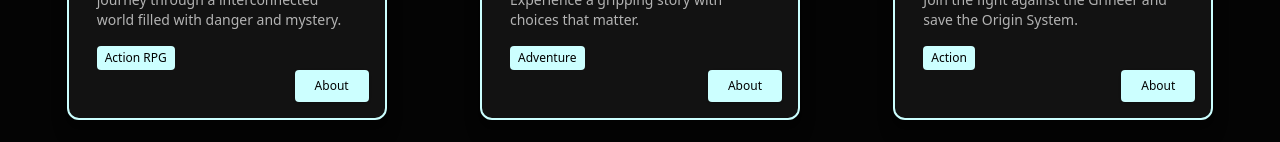
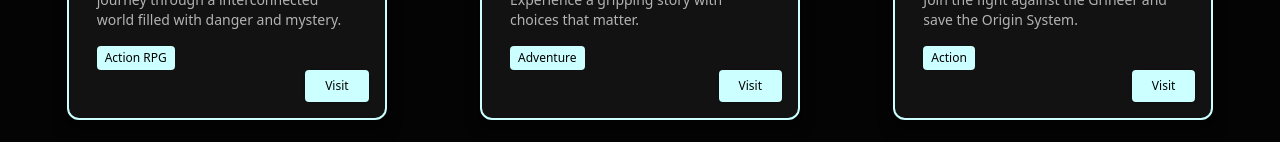
Before and after one commit to IDigics/game-catalog, a Next.js app: page / in a window 1280 px wide. Shown: the part 456-598 px from the top of the page. Built offline with nearby package versions, Linux system fonts and the light colour scheme.

Commit message:
Your commit message here

```diff
--- a/components/gamecard.jsx
+++ b/components/gamecard.tsx
@@ -1,6 +1,20 @@
 import React from "react";
 
-function GameCard({ image, title, description, About, category }) {
+type GameCardProps = {
+  image: string;
+  title: string;
+  description: string;
+  About: string;
+  category: string;
+};
+
+const GameCard: React.FC<GameCardProps> = ({
+  image,
+  title,
+  description,
+  About,
+  category,
+}) => {
   return (
     <div className="bg-[#121212] border-2 border-[#CCFFFF] rounded-xl shadow-xl hover:scale-105 hover:shadow-2xl transition-all duration-300 w-80">
       <figure className="p-4 flex justify-center">
@@ -10,26 +24,33 @@ function GameCard({ image, title, description, About, category }) {
           className="h-40 w-40 object-cover rounded-lg border-2 border-[#CCFFFF] shadow"
         />
       </figure>
+
       <div className="card-body px-7 pb-4 relative">
         <h2 className="text-lg font-bold text-[#CCFFCC] mb-2 flex items-center gap-2 text-center">
           {title}
         </h2>
+
         <p className="text-sm text-[#B3B3B3] mb-4">{description}</p>
+
         <div className="flex gap-2 mb-8">
           <span className="bg-[#CCFFFF] text-[#000000] px-2 py-1 rounded text-xs">
             {category}
           </span>
         </div>
+
         <a
           target="_blank"
           href={About}
+          rel="noopener noreferrer"
           className="absolute bottom-4 right-4 bg-[#CCFFFF] hover:bg-[#FF9933] text-[#000000] px-5 py-2 rounded text-xs shadow transition"
         >
-          About
+          Visit
         </a>
       </div>
     </div>
   );
-}
+};
 
 export default GameCard;
+// This component is a GameCard that displays a game with its image, title, description, category, and a link to learn more about it.
+// It uses Tailwind CSS for styling and includes hover effects for interactivity.
```
Also changed, not shown: 1 other file (tests, documents, lock files or other folders).
